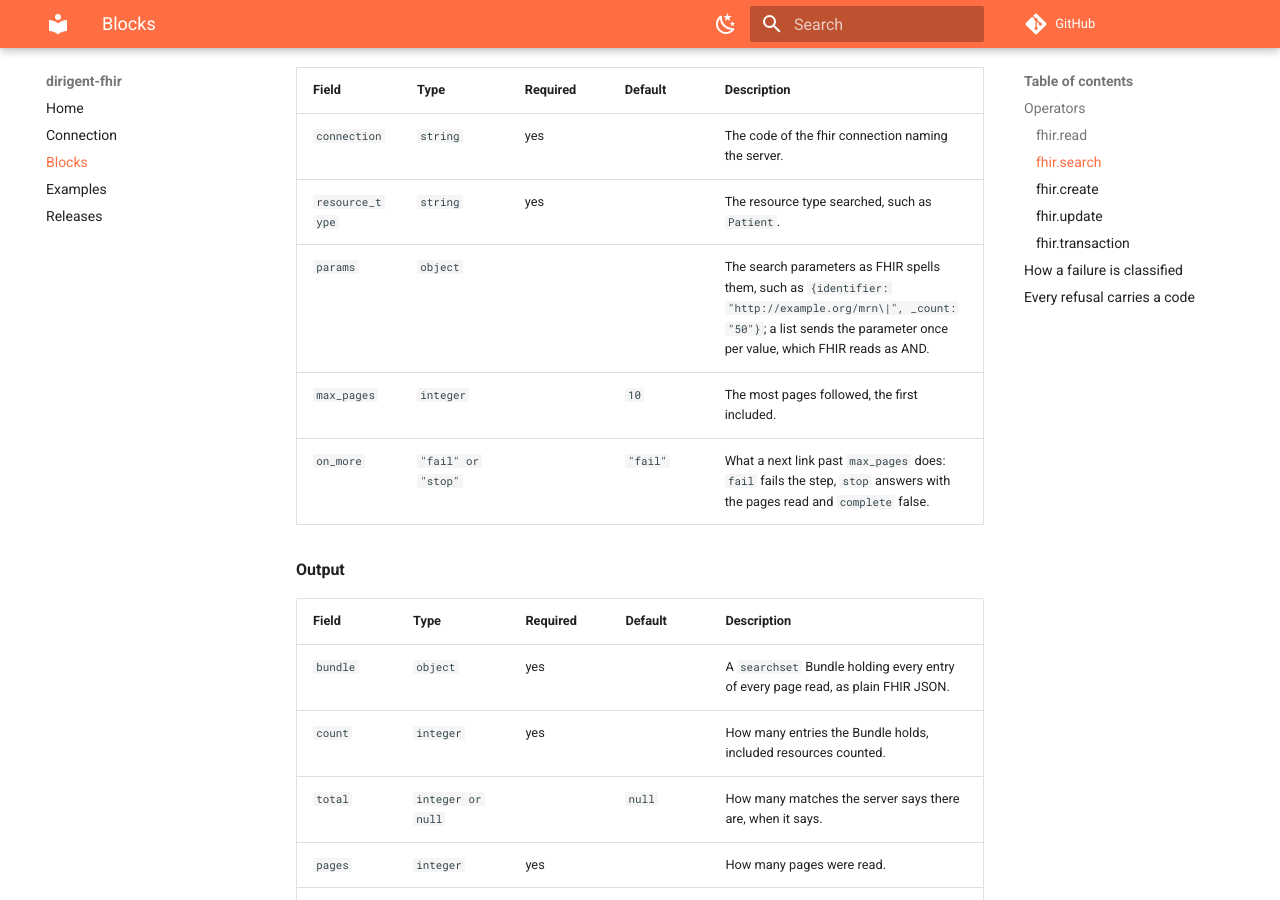
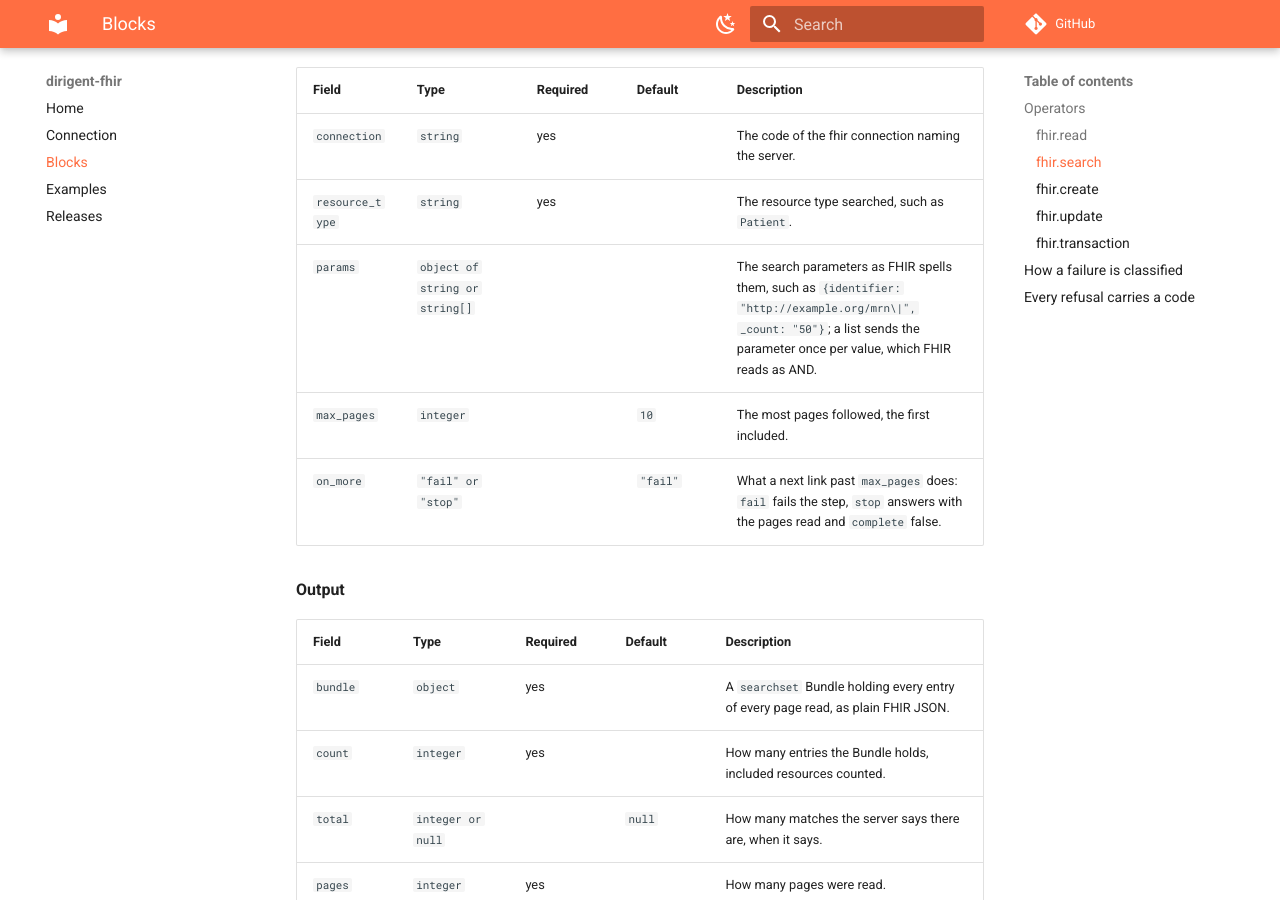
Before and after one commit to winterop-com/dirigent-fhir, an MkDocs documentation site: the page built from docs/blocks.md, in a window 1280 px wide and 900 px high, scrolled down 1996 px. Built offline with MkDocs 1.6.1 and Material for MkDocs 9.7.7, drawn with Linux system fonts in a browser that asks for light colours; comment, search, counter and statistics services are not loaded.

Commit message:
docs: fhir.search params takes a string or a list of strings (#3)

```diff
--- a/docs/blocks.md
+++ b/docs/blocks.md
@@ -65,7 +65,7 @@ Searches `GET [base]/{resource_type}` and follows `Bundle.link[next]` for at mos
 | --- | --- | --- | --- | --- |
 | `connection` | `string` | yes |  | The code of the fhir connection naming the server. |
 | `resource_type` | `string` | yes |  | The resource type searched, such as `Patient`. |
-| `params` | `object` |  |  | The search parameters as FHIR spells them, such as `{identifier: "http://example.org/mrn\|", _count: "50"}`; a list sends the parameter once per value, which FHIR reads as AND. |
+| `params` | `object of string or string[]` |  |  | The search parameters as FHIR spells them, such as `{identifier: "http://example.org/mrn\|", _count: "50"}`; a list sends the parameter once per value, which FHIR reads as AND. |
 | `max_pages` | `integer` |  | `10` | The most pages followed, the first included. |
 | `on_more` | `"fail" or "stop"` |  | `"fail"` | What a next link past `max_pages` does: `fail` fails the step, `stop` answers with the pages read and `complete` false. |
 
```
